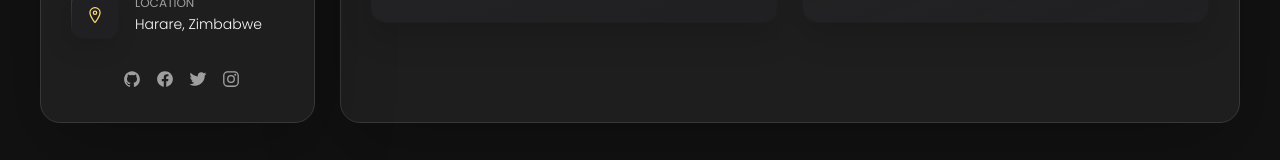
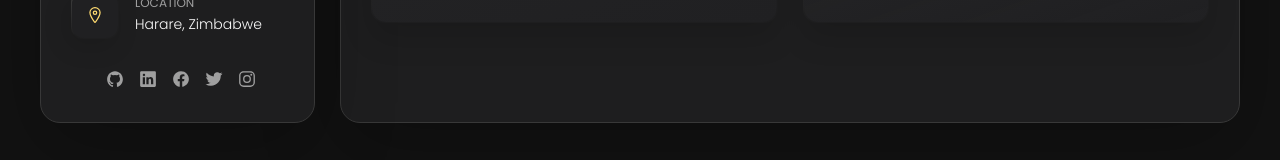
Before and after one commit to anopaishemeki/portfolio, a plain HTML site: page index.html in a window 1280 px wide. Shown: the part 714-874 px from the top of the page. Drawn offline with nearby package versions, Linux system fonts and the light colour scheme.

Commit message:
linkedin logo

```diff
--- a/index.html
+++ b/index.html
@@ -131,6 +131,15 @@
                 target="_blank"
               >
                 <ion-icon name="logo-github"></ion-icon>
+              </a>
+            </li>
+            <li class="social-item">
+              <a
+                href="https://www.linkedin.com/in/anopaishe-meki-664676206"
+                class="social-link"
+                target="_blank"
+              >
+                <ion-icon name="logo-linkedin"></ion-icon>
               </a>
             </li>
             <li class="social-item">
```
